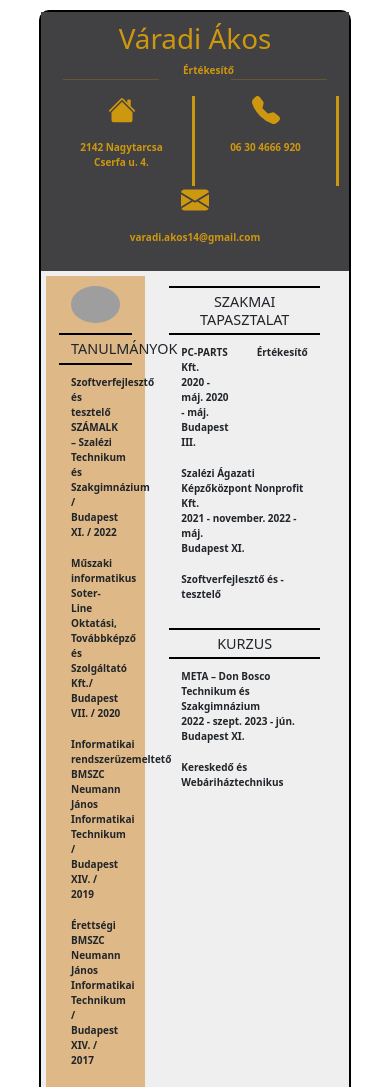
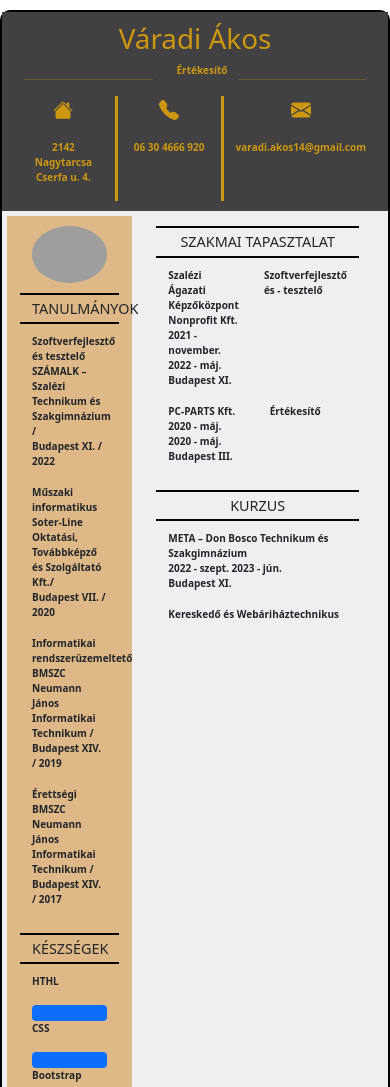
Before and after one commit to ScoorpionZ/Oneletrajz, a plain HTML site: page index.html in a window 390 px wide. Shown: the top 1087 px of the page. Drawn offline with nearby package versions, Linux system fonts and the light colour scheme; grey boxes are pictures that could not be loaded.

Commit message:
css altoztatasok

```diff
--- a/index.html
+++ b/index.html
@@ -171,6 +171,20 @@
                             <div class="container">
                                 <div class="row">
                                     <div class="col">
+                                        <p>Szalézi Ágazati Képzőközpont Nonprofit Kft.<br>
+                                            2021 - november. 2022 - máj. <br>
+                                            Budapest XI.
+                                        </p>
+                                    </div >
+                                    <div class="col">
+                                        <p>Szoftverfejlesztő és - tesztelő</p>
+                                    </div>
+                                </div>
+                            </div>
+
+                            <div class="container">
+                                <div class="row">
+                                    <div class="col">
                                         <p>PC-PARTS Kft. <br>
                                             2020 - máj. 2020 - máj. <br>
                                             Budapest III.
@@ -178,20 +192,6 @@
                                     </div >
                                     <div class="col">
                                         <p>Értékesítő</p>
-                                    </div>
-                                </div>
-                            </div>
-
-                            <div class="container">
-                                <div class="row">
-                                    <div class="col">
-                                        <p>Szalézi Ágazati Képzőközpont Nonprofit Kft.<br>
-                                            2021 - november. 2022 - máj. <br>
-                                            Budapest XI.
-                                        </p>
-                                    </div >
-                                    <div class="col">
-                                        <p>Szoftverfejlesztő és - tesztelő</p>
                                     </div>
                                 </div>
                             </div>
--- a/style.css
+++ b/style.css
@@ -9,7 +9,6 @@ main{
     width: 80%;
     max-width:900px;
     margin: auto;
-    background-color: blue;
     border: 2px solid black;
     border-radius: 10px;
 }
@@ -77,6 +76,7 @@ svg{
 }
 
 
+
 @media only screen and (max-width: 992px) {
     #alcim>h3{
         font-size: 1.3rem;
@@ -106,3 +106,13 @@ svg{
         padding: 0px;
     }
   }
+
+  @media only screen and (max-width: 576px) {
+    main{
+        width: 100%;
+    }
+    svg{
+        width:20px;
+        height: 20+px;
+    }
+  }
```
